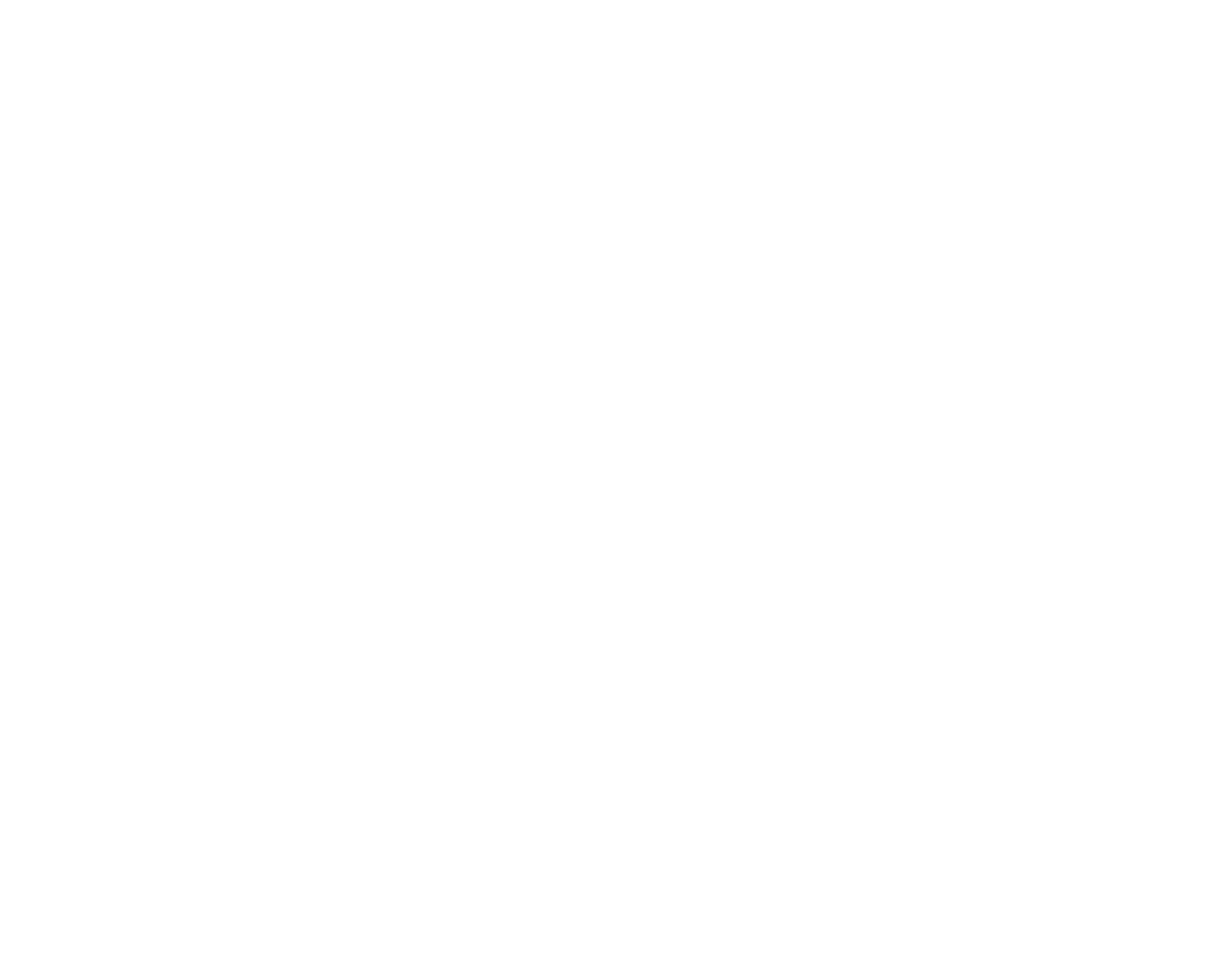
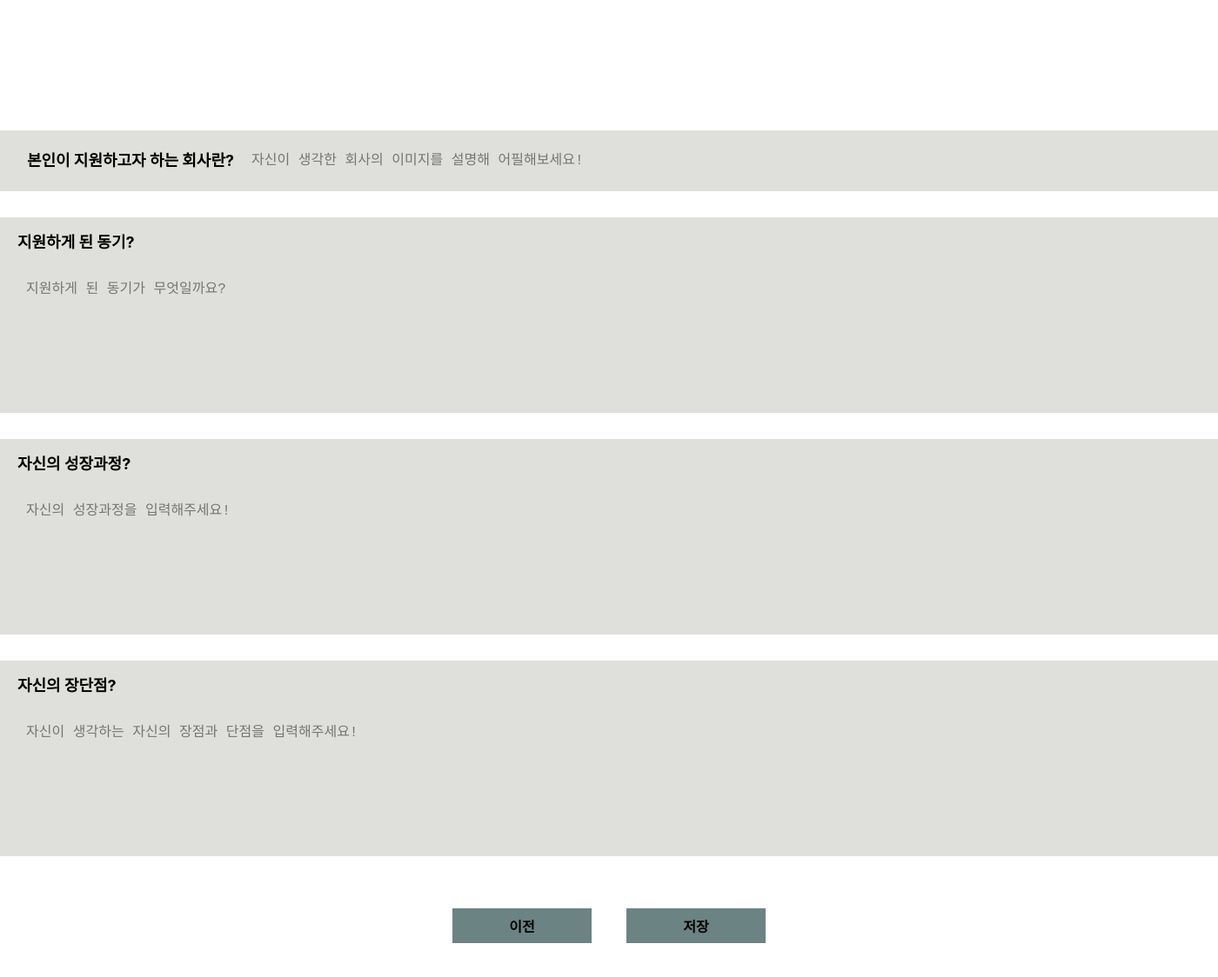
Before and after one commit to muzi55/take_five, a React (Create React App) app: page /editdetail/1 in a window 1280 px wide. Before the commit this address had no page. Shown: the top 1124 px of the page at 87% size, 1400 px wide, since content can reach past the window. Before the commit the page ends 800 px from the top, so only its background shows below. Built offline with nearby package versions, Linux system fonts and the light colour scheme.

Commit message:
feat: detail페이지 수정 기능 구현
detail 페이지 수정 기능 구현, button style 변경, 주석 수정 및 추가

```diff
--- a/src/components/ListItem.jsx
+++ b/src/components/ListItem.jsx
@@ -14,7 +14,7 @@
               email,
               company,
               introduce,
-              skill,
+              spec,
               like,
               date,
               id,
@@ -38,7 +38,7 @@
                     <StListTextP>{company}</StListTextP>
                     <StListTextP opacity="0.8">{introduce}</StListTextP>
                     <StListTextP opacity="0.7" className="list-text-hash">
-                      {skill}
+                      {spec}
                     </StListTextP>
                   </StListTextBox>
                 </Link>
--- a/src/pages/Detail.jsx
+++ b/src/pages/Detail.jsx
@@ -1,21 +1,26 @@
-import React, { useEffect, useState } from 'react';
+import React, { useEffect, useRef, useState } from 'react';
 import { collection, deleteDoc, doc, getDocs, query } from 'firebase/firestore';
-import { db } from '../firebase';
-import { InnerBox } from './Write';
+import { auth, db } from '../firebase';
+import { InnerBox, WriteBtn } from './Write';
 import { MyInfo, WriteBox } from '../style/DetailStyled';
 
-import { useParams } from 'react-router-dom';
+import { useNavigate, useParams } from 'react-router-dom';
+import { useDispatch } from 'react-redux';
 
 function Detail() {
+  const navigate = useNavigate();
   const param = useParams();
   const paramEmail = param.email.split('&')[0];
   const paramId = param.email.split('&')[1];
 
+  const deleteIdRef = useRef('');
+  const editIdRef = useRef('');
+
   const [userInfo, setUserInfo] = useState({});
-  // 데이터 읽기 -----------------------------------------------------
+
+  // firestore에서 infos, users 데이터 읽기
   useEffect(() => {
     const fetchData = async () => {
-      // collection 이름이 todos인 collection의 모든 document를 가져옵니다.
       const dbInfos = query(collection(db, 'infos'));
       const dbUsers = query(collection(db, 'users'));
 
@@ -25,9 +30,6 @@
       const initialInfos = [];
       const initialUsers = [];
 
-      // document의 id와 데이터를 initialTodos에 저장합니다.
-      // doc.id의 경우 따로 지정하지 않는 한 자동으로 생성되는 id입니다.
-      // doc.data()를 실행하면 해당 document의 데이터를 가져올 수 있습니다.
       querySnapshotInfo.forEach((doc) => {
         initialInfos.push({ id: doc.id, ...doc.data() });
       });
@@ -35,8 +37,7 @@
         initialUsers.push({ id: doc.id, ...doc.data() });
       });
 
-      // console.log(initialInfos);
-      console.log(initialUsers);
+      // console.log(initialUsers);
 
       const filterInfo = initialInfos.filter((info) => {
         if (info.email === paramEmail) {
@@ -49,28 +50,40 @@
           setUserInfo({ ...user, ...filterInfo[0] });
         }
       });
+
+      const userEmail = auth.currentUser.email;
+      if (userEmail !== paramEmail) {
+        deleteIdRef.current.style.display = 'none';
+        editIdRef.current.style.display = 'none';
+      } else {
+        deleteIdRef.current.style.display = 'inline-block';
+        editIdRef.current.style.display = 'inline-block';
+      }
     };
     fetchData();
   }, []);
 
-  // bucket이라는 변수로 firestore의 collection인 bucket에 접근
-  //   useEffect(() => {
-  //   const bucket = firestore.collection("infos");
-
-  //   // bucket 콜렉션의 bucket_item 문서 삭제
-  //   bucket.doc(userInfo.id).delete();
-  // })
-  // console.log(userInfo.id);
-  const deleteInfo = async (event) => {
+  // firestore 데이터 삭제 부분
+  const deleteInfo = async () => {
     if (confirm('삭제하시겠습니까?')) {
       const todoRef = doc(db, 'infos', userInfo.id);
       await deleteDoc(todoRef);
+      navigate('/list');
     }
   };
 
-  const { company, goodBad, grow, introduce, like, motive, name, skill } =
+  const { company, goodBad, grow, introduce, like, motive, name, spec } =
     userInfo;
-  console.log(userInfo);
+
+  // 리덕스 사용
+  const dispetch = useDispatch();
+  const editDetail = () => {
+    dispetch({
+      type: 'EDIT_DETAIL',
+      payload: userInfo,
+    });
+  };
+
   return (
     <InnerBox>
       {/* my page 내용 */}
@@ -85,8 +98,8 @@
             <dd>{name}</dd>
           </dl>
           <dl>
-            <dt>skill</dt>
-            <dd>{skill}</dd>
+            <dt>spec</dt>
+            <dd>{spec}</dd>
           </dl>
           <dl>
             <dt>Introduce</dt>
@@ -114,8 +127,29 @@
           <dd>{goodBad}</dd>
         </dl>
       </WriteBox>
-      <button>수정</button>
-      <button onClick={deleteInfo}>삭제</button>
+
+      {/* 수정, 삭제 버튼 */}
+      <WriteBtn>
+        <button
+          onClick={() => {
+            editDetail();
+            navigate(`/editdetail/${userInfo.id}`);
+          }}
+          ref={editIdRef}
+        >
+          수정
+        </button>
+        <button onClick={deleteInfo} ref={deleteIdRef}>
+          삭제
+        </button>
+        <button
+          onClick={() => {
+            navigate('/list');
+          }}
+        >
+          이전페이지
+        </button>
+      </WriteBtn>
     </InnerBox>
   );
 }
--- /dev/null
+++ b/src/pages/EditDetail.jsx
@@ -0,0 +1,120 @@
+import React, { useRef, useState } from 'react';
+import { InnerBox, WriteBox, WriteBtn } from './Write';
+import { useNavigate } from 'react-router-dom';
+import { db } from '../firebase';
+import { useSelector } from 'react-redux';
+import { doc, updateDoc } from 'firebase/firestore';
+
+function EditDetail() {
+  const userInfo = useSelector((state) => state.editDetail);
+  const { company, goodBad, grow, motive, date, email, id } = userInfo;
+
+  // input value
+  const navigate = useNavigate();
+  const [editCompany, setCompany] = useState(company);
+  const [editMotive, setMotive] = useState(motive);
+  const [editGrow, setGrow] = useState(grow);
+  const [editGoodBad, setGoodBad] = useState(goodBad);
+
+  //유효성 검사 돔요소 접근
+  const companyRef = useRef('');
+  const motiveRef = useRef('');
+  const growRef = useRef('');
+  const goodBadRef = useRef('');
+
+  const newInfo = {
+    email,
+    date,
+    company: editCompany,
+    motive: editMotive,
+    grow: editGrow,
+    goodBad: editGoodBad,
+  };
+
+  // 버튼 클릭시 edit
+  const editInfo = async (event) => {
+    event.preventDefault();
+
+    // 유효성 검사
+    if (company === '') {
+      alert('"본인이 지원하고자 하는 회사" 내용을 입력해주세요.');
+      companyRef.current.focus();
+      return false;
+    } else if (motive === '') {
+      alert('"지원하게 된 동기" 내용을 입력해주세요.');
+      motiveRef.current.focus();
+      return false;
+    } else if (grow === '') {
+      alert('"자신의 성장과정" 내용을 입력해주세요.');
+      growRef.current.focus();
+      return false;
+    } else if (goodBad === '') {
+      alert('"자신의 장단점" 내용을 입력해주세요.');
+      goodBadRef.current.focus();
+      return false;
+    } else {
+      // firestore infos 데이터 수정
+      if (confirm('수정하시겠습니까?')) {
+        const infoRef = doc(db, 'infos', userInfo.id);
+        await updateDoc(infoRef, newInfo);
+
+        //다시 해당 detail 페이지로 이동
+        navigate(`/detail/${email}&${id}`);
+      }
+    }
+  };
+
+  return (
+    <InnerBox>
+      <WriteBox>
+        <label className="applyCompany">
+          본인이 지원하고자 하는 회사란?
+          <textarea
+            placeholder="자신이 생각한 회사의 이미지를 설명해 어필해보세요!"
+            value={editCompany}
+            onChange={(event) => setCompany(event.target.value)}
+            ref={companyRef}
+          />
+        </label>
+        <label>
+          지원하게 된 동기?
+          <textarea
+            placeholder="지원하게 된 동기가 무엇일까요?"
+            value={editMotive}
+            onChange={(event) => setMotive(event.target.value)}
+            ref={motiveRef}
+          />
+        </label>
+        <label>
+          자신의 성장과정?
+          <textarea
+            placeholder="자신의 성장과정을 입력해주세요!"
+            value={editGrow}
+            onChange={(event) => setGrow(event.target.value)}
+            ref={growRef}
+          />
+        </label>
+        <label>
+          자신의 장단점?
+          <textarea
+            placeholder="자신이 생각하는 자신의 장점과 단점을 입력해주세요!"
+            value={editGoodBad}
+            onChange={(event) => setGoodBad(event.target.value)}
+            ref={goodBadRef}
+          />
+        </label>
+
+        <WriteBtn>
+          {/* navigate(-1)로 이전페이지 구현하고 싶었으나 오류나서 일단 해당 detail 페이지로 이동 */}
+          {/* <button onClick={() => navigate(-1)}>이전</button> */}
+          <button onClick={() => navigate(`/detail/${email}&${id}`)}>
+            이전
+          </button>
+          <button onClick={editInfo}>저장</button>
+        </WriteBtn>
+      </WriteBox>
+    </InnerBox>
+  );
+}
+
+export default EditDetail;
--- a/src/pages/Write.jsx
+++ b/src/pages/Write.jsx
@@ -11,7 +11,7 @@
   width: 1400px;
   margin: 120px auto;
 `;
-const WrtiteBox = styled.form`
+export const WriteBox = styled.form`
   overflow: hidden;
 
   & .applyCompany {
@@ -59,9 +59,15 @@
     border: none;
     resize: none;
     padding: 10px;
-  }
+  }s
+`;
+
+//버튼 스타일 부분
+export const WriteBtn = styled.form`
+  margin-top: 60px;
+  text-align: center;
   & button {
-    display: block;
+    display: inline-block;
     width: 160px;
     height: 40px;
     background-color: #6c8383;
@@ -69,13 +75,11 @@
     font-size: 16px;
     font-weight: bold;
     cursor: pointer;
-    margin: 0 auto;
-    margin-top: 60px;
+    margin: 0 20px;
   }
 `;
 
 function Write() {
-  // 💚 추후에 input 부분 리팩토링할 것
   // input value
   const navigate = useNavigate();
   const [infos, setInfos] = useState([]);
@@ -144,10 +148,9 @@
       navigate('/list');
     }
   };
-
   return (
     <InnerBox>
-      <WrtiteBox onSubmit={addInfo}>
+      <WriteBox>
         <label className="applyCompany">
           본인이 지원하고자 하는 회사란?
           <textarea
@@ -184,9 +187,17 @@
             ref={goodBadRef}
           />
         </label>
-
-        <button>전송</button>
-      </WrtiteBox>
+        <WriteBtn>
+          <button
+            onClick={function () {
+              navigate('/list');
+            }}
+          >
+            이전
+          </button>
+          <button onClick={addInfo}>저장</button>
+        </WriteBtn>
+      </WriteBox>
     </InnerBox>
   );
 }
--- a/src/redux/config/store.jsx
+++ b/src/redux/config/store.jsx
@@ -1,8 +1,9 @@
 import { createStore } from 'redux';
 import { combineReducers } from 'redux';
+import editDetail from '../modules/DetailInfo';
 
 const rootReducer = combineReducers({
-  // 여기서 부터 추가 !!
+  editDetail,
 });
 
 const store = createStore(rootReducer);
--- /dev/null
+++ b/src/redux/modules/DetailInfo.jsx
@@ -0,0 +1,12 @@
+const initialState = {};
+
+const editDetail = (state = initialState, action) => {
+  switch (action.type) {
+    case 'EDIT_DETAIL':
+      return action.payload;
+    default:
+      return state;
+  }
+};
+
+export default editDetail;
--- a/src/router/router.jsx
+++ b/src/router/router.jsx
@@ -7,6 +7,7 @@
 import Mypage from '../pages/Mypage';
 import EditProfile from '../pages/EditProfile';
 import Register from '../pages/Register';
+import EditDetail from '../pages/EditDetail';
 
 const Router = () => {
   return (
@@ -20,7 +21,7 @@
         <Route path="/" element={<Home />} />
         <Route path="/register" element={<Register />} />
         <Route path="/write" element={<Write />} />
-        <Route path="/detail" element={<Detail />} />
+        <Route path="/editdetail/:email" element={<EditDetail />} />
         <Route path="/list" element={<List />} />
         <Route path="/detail/:email" element={<Detail />} />
         <Route path="/mypage/:email" element={<Mypage />} />
```
